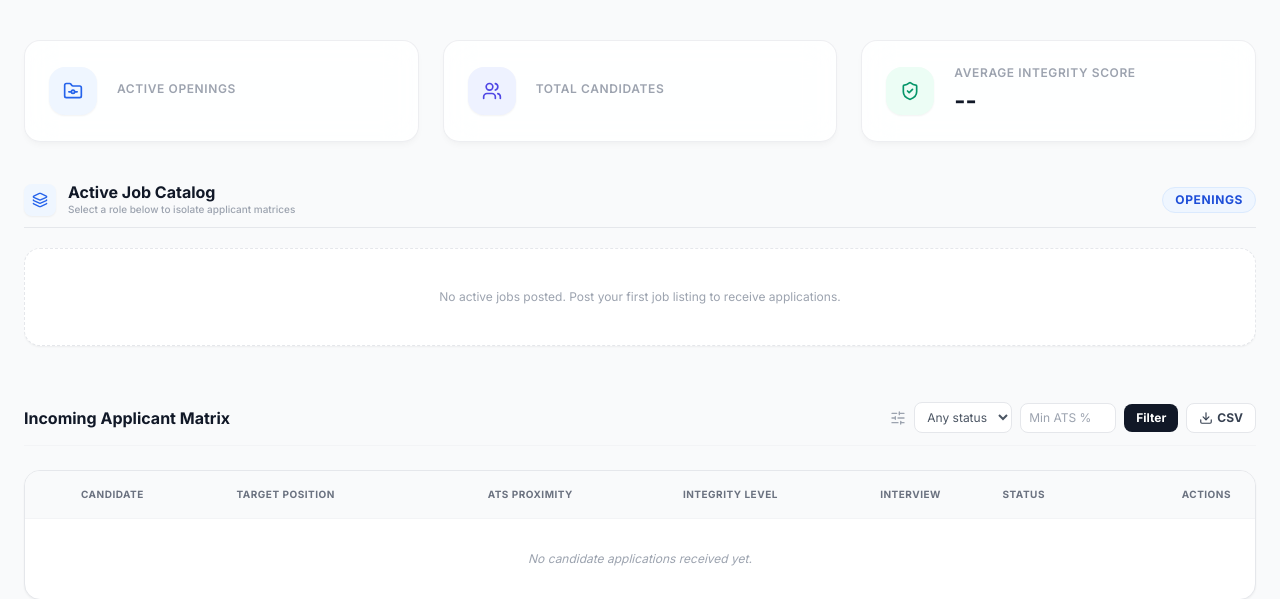
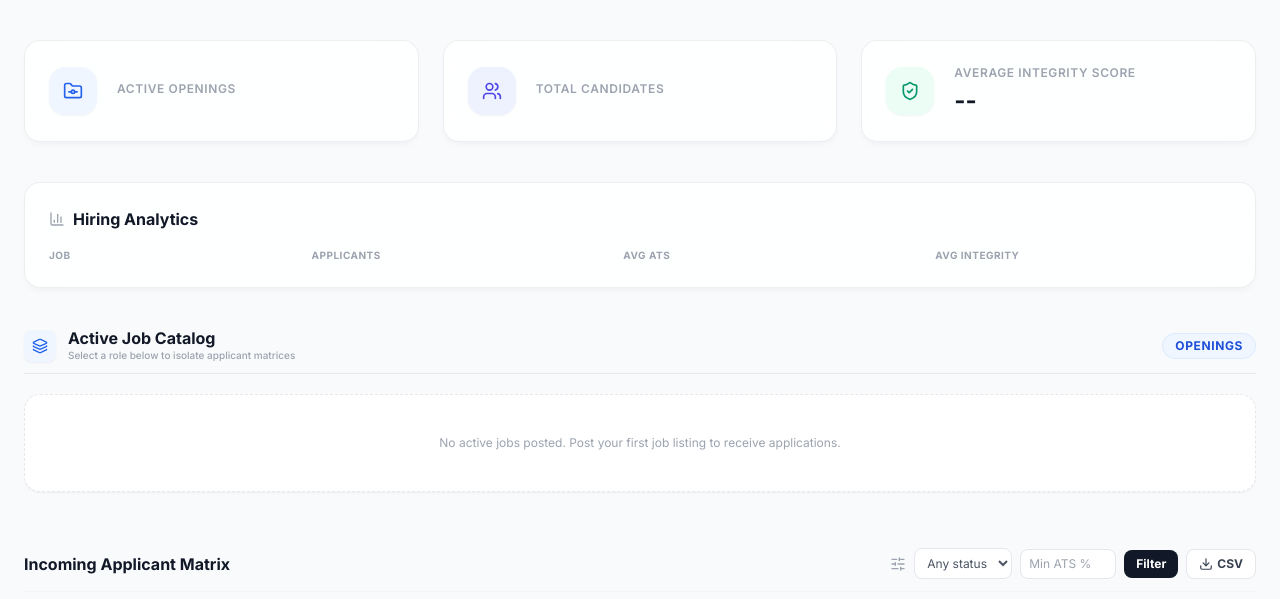
Before and after one commit to hr5ht/Hirely, a Django app: template backend/templates/recruiter_dashboard.html in a window 1280 px wide. Shown: the part 181-780 px from the top of the page. Run offline with Django 5.2, Linux system fonts and the light colour scheme; the template is opened without the code that fills it, so the values that code supplies are empty; some libraries are stand-ins or nearby versions.

Commit message:
feat(analytics): recruiter charts – applicants per job, average ATS and integrity

```diff
--- a/backend/templates/recruiter_dashboard.html
+++ b/backend/templates/recruiter_dashboard.html
@@ -132,6 +132,25 @@
                 </div>
             </div>
         </div>
+
+        <!-- Per-job analytics: plain CSS bars, no chart library -->
+        <section class="premium-card p-6 space-y-4" aria-labelledby="analytics-title">
+            <h2 id="analytics-title" class="text-md font-bold text-gray-900 flex items-center gap-2">
+                <i data-lucide="bar-chart-3" class="w-4 h-4 text-gray-400"></i> Hiring Analytics
+            </h2>
+            <div class="grid grid-cols-[minmax(0,1fr)_repeat(3,minmax(0,1.2fr))] gap-x-4 gap-y-3 text-xs items-center">
+                <span class="text-[10px] font-bold uppercase tracking-wider text-gray-400">Job</span>
+                <span class="text-[10px] font-bold uppercase tracking-wider text-gray-400">Applicants</span>
+                <span class="text-[10px] font-bold uppercase tracking-wider text-gray-400">Avg ATS</span>
+                <span class="text-[10px] font-bold uppercase tracking-wider text-gray-400">Avg integrity</span>
+                {% for job in jobs %}
+                <span class="font-semibold text-gray-700 truncate">{{ job.title }}</span>
+                <div class="flex items-center gap-2"><div class="h-2 bg-blue-500 rounded-full" style="width: {% widthratio job.applicant_count max_applicants 100 %}%"></div><span class="text-gray-500">{{ job.applicant_count }}</span></div>
+                <div class="flex items-center gap-2"><div class="h-2 bg-indigo-500 rounded-full" style="width: {{ job.avg_ats|default:0|floatformat:0 }}%"></div><span class="text-gray-500">{{ job.avg_ats|floatformat:0|default:"--" }}</span></div>
+                <div class="flex items-center gap-2"><div class="h-2 bg-emerald-500 rounded-full" style="width: {{ job.avg_integrity|default:0|floatformat:0 }}%"></div><span class="text-gray-500">{{ job.avg_integrity|floatformat:0|default:"--" }}</span></div>
+                {% endfor %}
+            </div>
+        </section>
 
         <!-- Horizontal Job Catalog Bar -->
         <div class="space-y-4">
```
Also changed, not shown: backend/ai_engine/views.py (+6 -1 lines).
